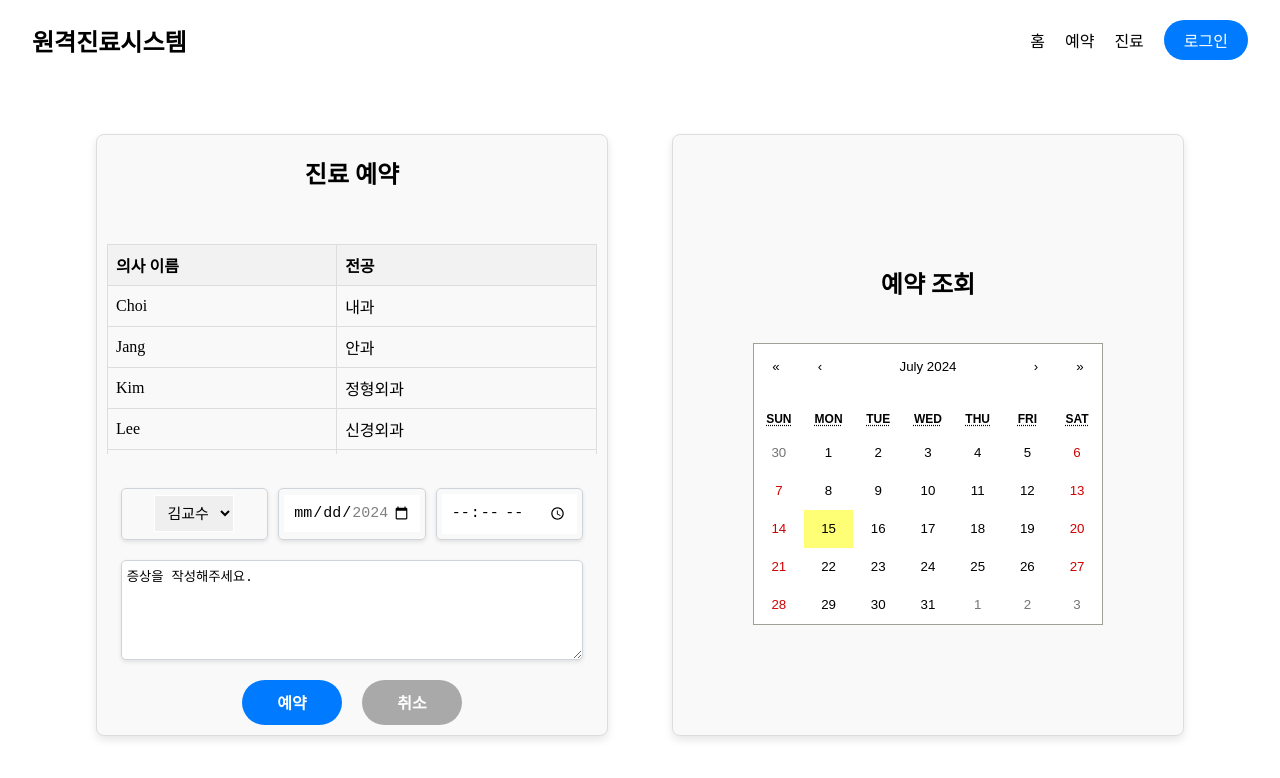
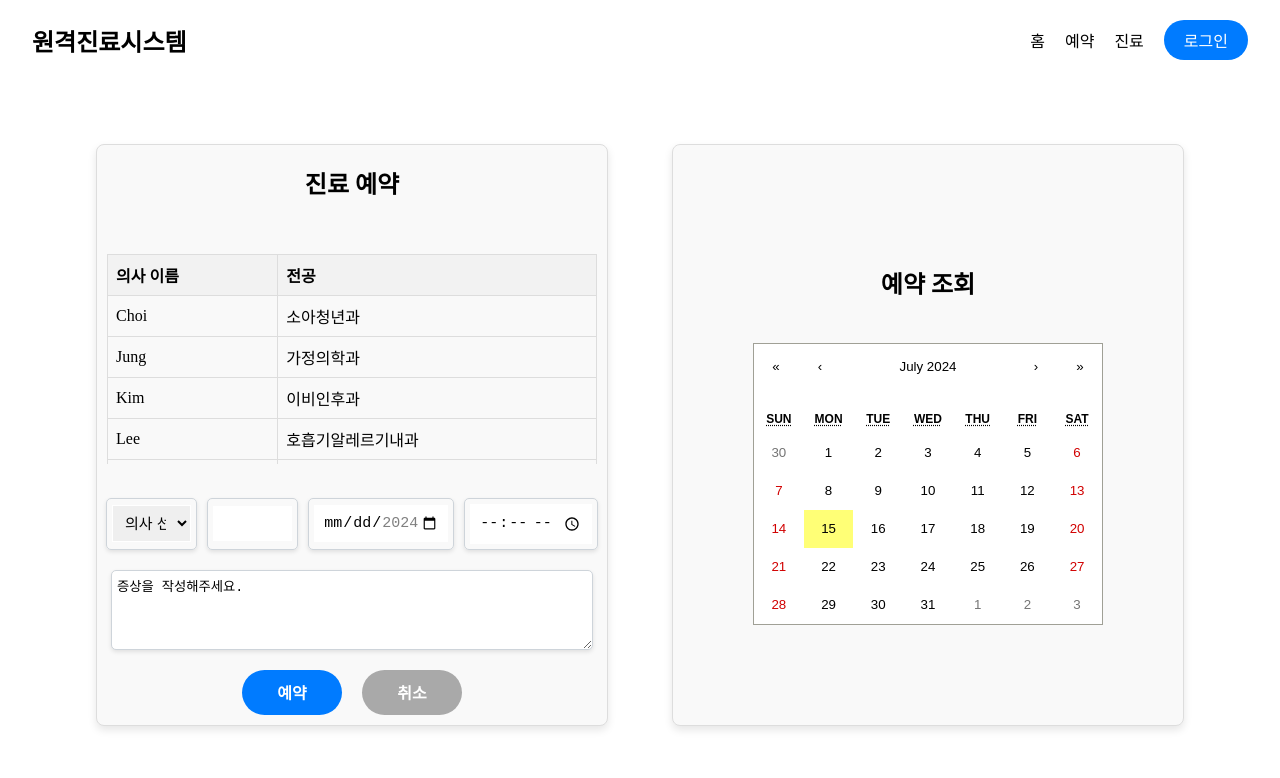
Before and after one commit to hanium-team-ADAS/frontend, a React (Create React App) app: page /appointment in a window 1280 px wide. Shown: the top 778 px of the page. Built offline with nearby package versions, Linux system fonts and the light colour scheme.

Commit message:
feat: Update select tag in ApptForm
- Modified doctor.json for test
- Updated ApptForm to load doctor.json
- Added function to display selected doctor's major

resolves: #2

```diff
--- a/public/data/doctor.json
+++ b/public/data/doctor.json
@@ -2,41 +2,41 @@
     {
       "id": 1,
       "name": "Choi",
-      "major": "내과"
+      "major": "소아청년과"
     },
     {
       "id": 2,
-      "name": "Jang",
-      "major": "안과"
+      "name": "Jung",
+      "major": "가정의학과"
     },
     {
       "id": 3,
       "name": "Kim",
-        "major": "정형외과"
+      "major": "이비인후과"
       },
     {
       "id": 4,
       "name": "Lee",
-        "major": "신경외과"
+      "major": "호흡기알레르기내과"
     },
     {
       "id": 5,
       "name": "Park",
-        "major": "이비인후과"
+      "major": "감염내과"
     },
     {
-          "id": 3,
-          "name": "Kim",
-          "major": "정형외과"
+       "id": 6,
+       "name": "Joe",
+       "major": "호흡기내과"
      },
      {
-          "id": 4,
-          "name": "Lee",
-          "major": "신경외과"
+      "id": 7,
+       "name": "Han",
+       "major": "소아과"
      },
     {
-          "id": 5,
-          "name": "Park",
+       "id": 8,
+       "name": "Seo",
        "major": "이비인후과"
      }
   ]
--- a/src/components/Appt/ApptForm.jsx
+++ b/src/components/Appt/ApptForm.jsx
@@ -5,23 +5,39 @@ import '../../styles/apptForm.css'
 const ApptForm = () => {
   const [minDate, setMinDate] = useState('');
   const [maxDate, setMaxDate] = useState('');
+  const [doctorData, setDoctorData] = useState([]);
+  const [selectedDoctorIndex, setSelectedDoctorIndex] = useState(-1);
 
   useEffect(() => {
     const { minDate, maxDate } = getMinMaxDates();
     setMinDate(minDate);
     setMaxDate(maxDate);
+
+    // 의사 데이터 가져오기
+    fetch('/data/doctor.json')
+      .then(response => response.json())
+      .then(data => setDoctorData(data))
+      .catch(error => console.error('Error fetching data:', error));
   }, []);
+
+  const handleDoctorChange = (event) => {
+    setSelectedDoctorIndex(event.target.value);
+  };
 
   return (
     <div className='appt-container'>
+      <form>
         <div className='appt-inputs'>
           <div className="appt-input">
-          <form>
-            <select>
-              <option>김교수</option>
-              <option>이교수</option>
+              <select onChange={handleDoctorChange}>
+                <option value="-1">의사 선택</option>
+                  {doctorData.map((doctor, index) => (
+                      <option key={index} value={index}>{doctor.name}</option>
+                  ))}
               </select>
-          </form>
+            </div>
+            <div className="appt-input">
+              <input type='text' value={selectedDoctorIndex !== -1 ? doctorData[selectedDoctorIndex].major : ''} readOnly />
             </div>
             <div className="appt-input">
               <input type='date' min={minDate} max={maxDate}></input>
@@ -37,6 +53,7 @@ const ApptForm = () => {
             <div className='appt-submit'>예약</div>
             <div className="appt-reset">취소</div>
           </div>
+      </form>
     </div>
   )
 }
--- a/src/styles/apptForm.css
+++ b/src/styles/apptForm.css
@@ -22,8 +22,8 @@
 }
 
 textarea {
-    width: 94%;
-    height: 100px;
+    width: 98%;
+    height: 80px;
 }
 
 .appt-input,
```
Lines whose indentation alone changed are shown as unchanged.
